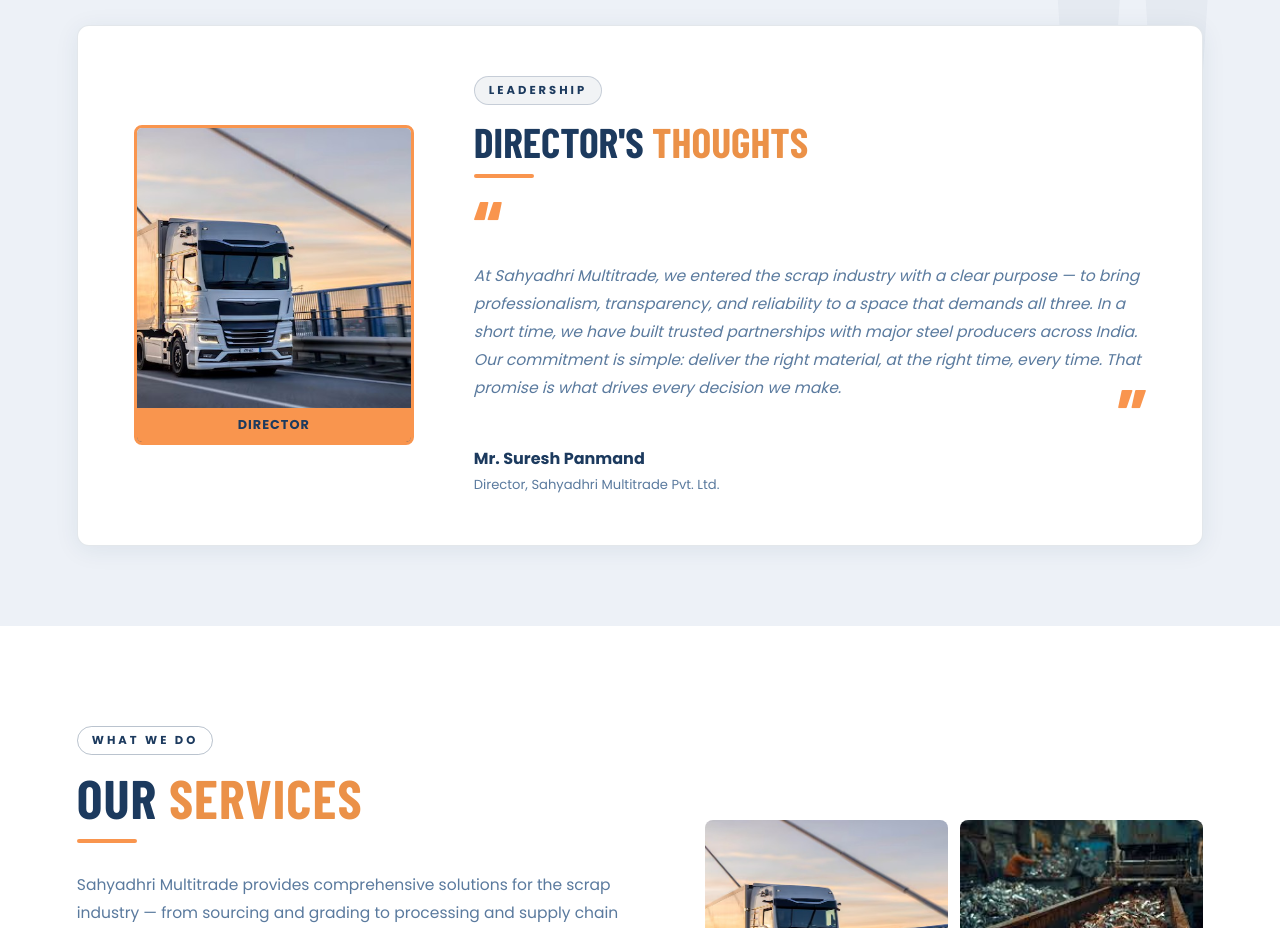
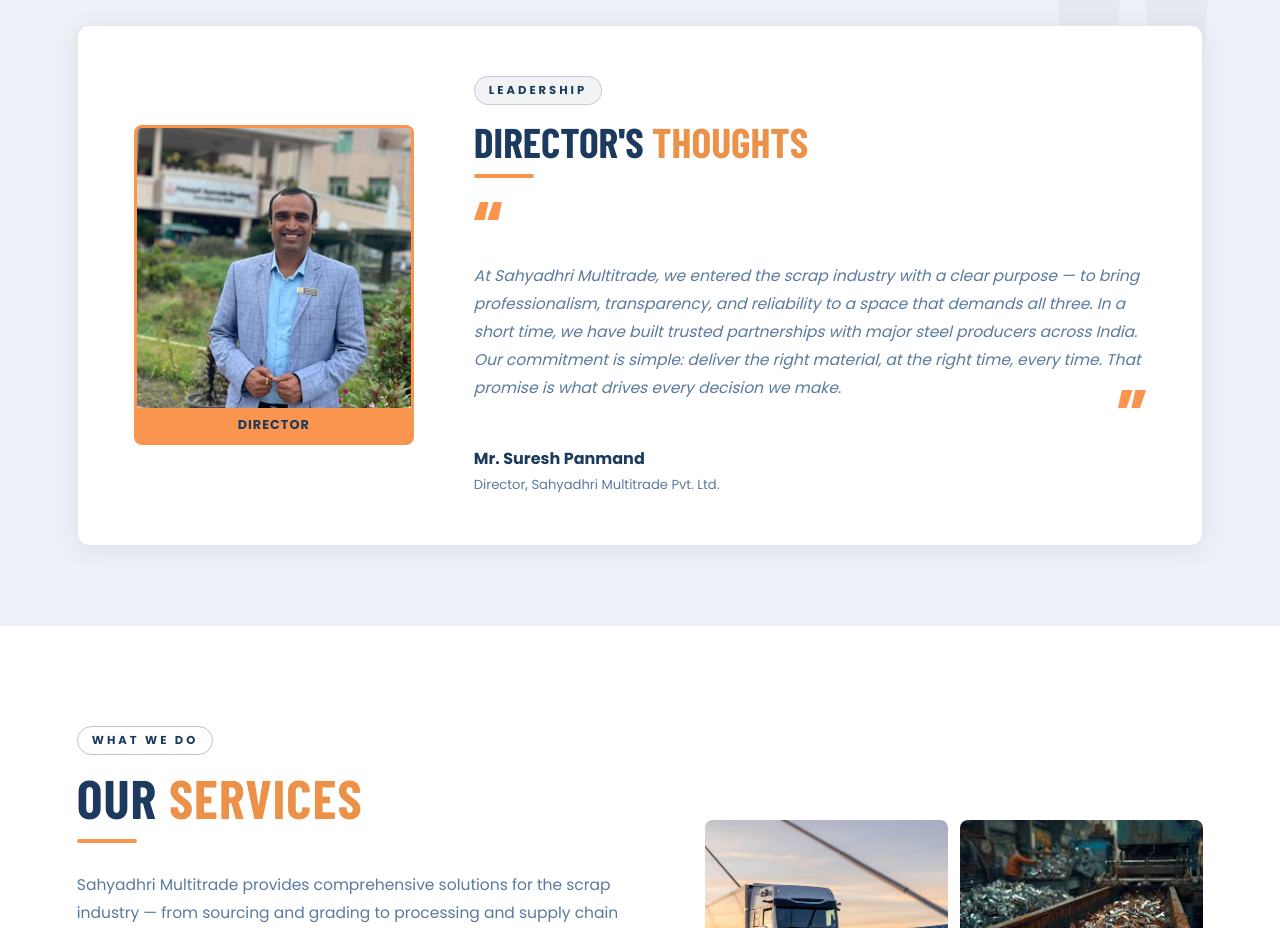
Before and after one commit to Smultitrade/Sahyadhri_Multitrade, a plain HTML site: page docs/index.html in a window 1280 px wide. Shown: the part 1740-2668 px from the top of the page. Drawn offline with nearby package versions, Linux system fonts and the light colour scheme; a web font is replaced by a local one.

Commit message:
final stage

```diff
--- a/docs/index.html
+++ b/docs/index.html
@@ -134,7 +134,7 @@
 <section class="dt-section">
     <div class="dt-container gsap-up">
         <div class="dt-photo">
-            <img src="images/Service1.jpg" alt="Director">
+            <img src="images/suresh_panmand.jpeg" alt="Director">
             <div class="dt-photo-label">Director</div>
         </div>
         <div class="dt-body">
```
Also changed, not shown: docs/images/suresh.jpeg (deleted), docs/images/suresh_panmand.jpeg (added).
